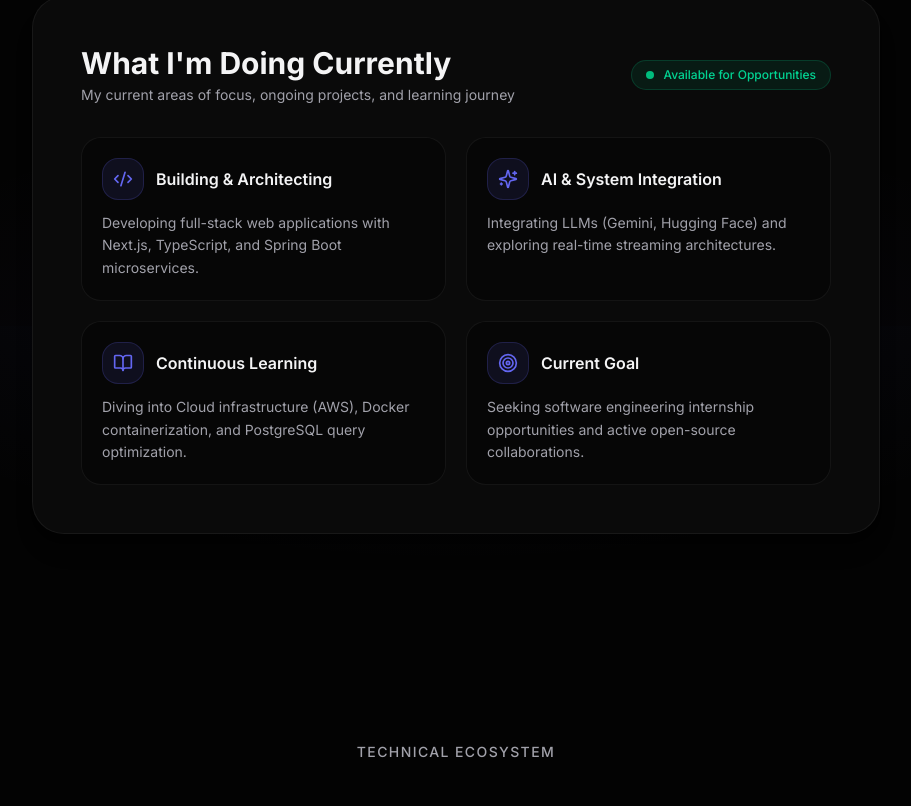
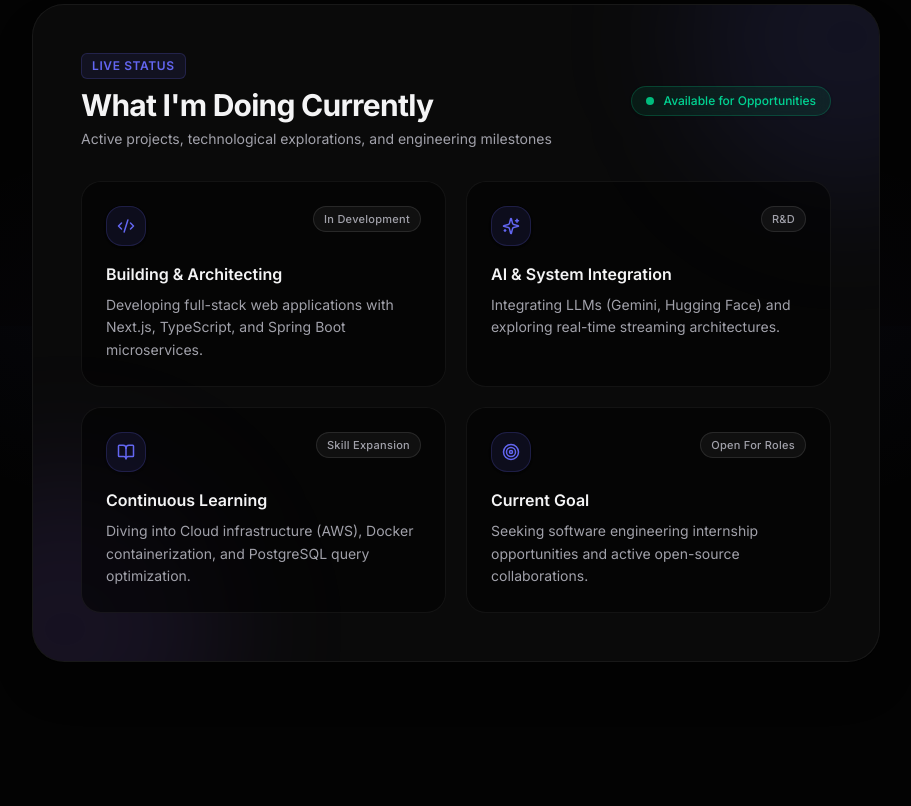
Before and after one commit to KasunBandara921/portfolio, a Next.js app: page / in a window 1280 px wide. Shown: the part 2074-2880 px from the top of the page, without its empty margins (184-1095 px from the left). Built offline with nearby package versions, Linux system fonts and the light colour scheme.

Commit message:
Enhance 'What I'm Doing Currently' section with staggered entrance animations and hover effects

```diff
--- a/src/components/About.tsx
+++ b/src/components/About.tsx
@@ -1,27 +1,61 @@
 "use client";
 
-import { motion } from "framer-motion";
-import { Code2, Sparkles, BookOpen, Target } from "lucide-react";
+import { motion, Variants } from "framer-motion";
+import { Code2, Sparkles, BookOpen, Target, ArrowUpRight } from "lucide-react";
 import portfolioData from "@/data/portfolio.json";
 
+interface CurrentlyItem {
+  icon: string;
+  tag?: string;
+  title: string;
+  desc: string;
+}
+
 const iconMap: Record<string, React.ReactNode> = {
-  Code2: <Code2 size={20} />,
-  Sparkles: <Sparkles size={20} />,
-  BookOpen: <BookOpen size={20} />,
-  Target: <Target size={20} />,
+  Code2: <Code2 size={18} />,
+  Sparkles: <Sparkles size={18} />,
+  BookOpen: <BookOpen size={18} />,
+  Target: <Target size={18} />,
+};
+
+const containerVariants: Variants = {
+  hidden: { opacity: 0, y: 30 },
+  visible: {
+    opacity: 1,
+    y: 0,
+    transition: {
+      duration: 0.7,
+      ease: [0.22, 1, 0.36, 1],
+      staggerChildren: 0.12,
+      delayChildren: 0.15,
+    },
+  },
+};
+
+const itemVariants: Variants = {
+  hidden: { opacity: 0, y: 25, scale: 0.97 },
+  visible: {
+    opacity: 1,
+    y: 0,
+    scale: 1,
+    transition: {
+      duration: 0.55,
+      ease: [0.22, 1, 0.36, 1],
+    },
+  },
 };
 
 export default function About() {
-  const currentlyItems = portfolioData.currently || [];
+  const currentlyItems: CurrentlyItem[] = (portfolioData.currently as CurrentlyItem[]) || [];
 
   return (
-    <section id="about" className="py-24 md:py-32 px-6 max-w-4xl mx-auto space-y-8">
+    <section id="about" className="py-24 md:py-32 px-6 max-w-4xl mx-auto space-y-10">
       {/* About Me Main Card */}
       <motion.div
-        initial={{ opacity: 0, y: 20 }}
+        initial={{ opacity: 0, y: 24 }}
         whileInView={{ opacity: 1, y: 0 }}
-        transition={{ duration: 0.8 }}
-        viewport={{ once: true }}
+        transition={{ duration: 0.8, ease: [0.22, 1, 0.36, 1] }}
+        viewport={{ once: true, amount: 0.2 }}
         className="p-8 md:p-12 rounded-[32px] bg-[var(--color-card)] border border-[var(--color-card-border)] shadow-xl"
       >
         <h2 className="text-4xl font-bold mb-8 text-[var(--color-foreground)]">About Me</h2>
@@ -48,27 +82,36 @@ export default function About() {
         </div>
       </motion.div>
 
-      {/* What I'm Doing Currently Section */}
+      {/* What I'm Doing Currently Section - Modern Staggered Animated Card */}
       <motion.div
-        initial={{ opacity: 0, y: 20 }}
-        whileInView={{ opacity: 1, y: 0 }}
-        transition={{ duration: 0.8, delay: 0.1 }}
-        viewport={{ once: true }}
-        className="p-8 md:p-12 rounded-[32px] bg-[var(--color-card)] border border-[var(--color-card-border)] shadow-xl relative overflow-hidden"
+        variants={containerVariants}
+        initial="hidden"
+        whileInView="visible"
+        viewport={{ once: true, amount: 0.15 }}
+        className="relative p-8 md:p-12 rounded-[32px] bg-[var(--color-card)] border border-[var(--color-card-border)] shadow-2xl overflow-hidden backdrop-blur-xl"
       >
-        {/* Header with Live Status Indicator */}
-        <div className="flex flex-col sm:flex-row sm:items-center justify-between gap-4 mb-8">
+        {/* Subtle Ambient Radial Glows */}
+        <div className="absolute -top-32 -right-32 w-80 h-80 bg-[var(--color-primary)]/10 rounded-full blur-3xl pointer-events-none" />
+        <div className="absolute -bottom-32 -left-32 w-80 h-80 bg-[var(--color-secondary)]/10 rounded-full blur-3xl pointer-events-none" />
+
+        {/* Header with Pulse Beacon */}
+        <div className="relative z-10 flex flex-col sm:flex-row sm:items-center justify-between gap-4 mb-8">
           <div>
-            <h3 className="text-2xl md:text-3xl font-bold text-[var(--color-foreground)]">
+            <div className="flex items-center gap-2 mb-2">
+              <span className="text-xs font-semibold uppercase tracking-wider text-[var(--color-primary)] bg-[var(--color-primary)]/10 px-2.5 py-1 rounded-md border border-[var(--color-primary)]/20">
+                Live Status
+              </span>
+            </div>
+            <h3 className="text-2xl md:text-3xl font-bold text-[var(--color-foreground)] tracking-tight">
               What I&apos;m Doing Currently
             </h3>
-            <p className="text-sm text-[var(--color-muted)] mt-1">
-              My current areas of focus, ongoing projects, and learning journey
+            <p className="text-sm text-[var(--color-muted)] mt-1.5">
+              Active projects, technological explorations, and engineering milestones
             </p>
           </div>
 
-          {/* Live Pulse Badge */}
-          <div className="inline-flex items-center gap-2.5 px-3.5 py-1.5 rounded-full bg-emerald-500/10 border border-emerald-500/20 text-emerald-400 text-xs font-medium w-fit">
+          {/* Live Radar Pulse Badge */}
+          <div className="inline-flex items-center gap-2.5 px-3.5 py-1.5 rounded-full bg-emerald-500/10 border border-emerald-500/25 text-emerald-400 text-xs font-medium w-fit shrink-0 shadow-sm backdrop-blur-sm">
             <span className="relative flex h-2 w-2">
               <span className="animate-ping absolute inline-flex h-full w-full rounded-full bg-emerald-400 opacity-75"></span>
               <span className="relative inline-flex rounded-full h-2 w-2 bg-emerald-500"></span>
@@ -77,26 +120,33 @@ export default function About() {
           </div>
         </div>
 
-        {/* Current Activities Grid */}
-        <div className="grid grid-cols-1 md:grid-cols-2 gap-5">
+        {/* Staggered Interactive Activity Cards */}
+        <div className="relative z-10 grid grid-cols-1 md:grid-cols-2 gap-5">
           {currentlyItems.map((item, index) => (
             <motion.div
               key={index}
-              initial={{ opacity: 0, y: 15 }}
-              whileInView={{ opacity: 1, y: 0 }}
-              transition={{ duration: 0.5, delay: index * 0.1 }}
-              viewport={{ once: true }}
-              className="p-5 rounded-2xl bg-[var(--color-background)]/50 border border-[var(--color-card-border)] hover:border-[var(--color-primary)]/40 transition-all duration-300 group flex flex-col justify-between"
+              variants={itemVariants}
+              whileHover={{ y: -4, transition: { duration: 0.2 } }}
+              className="relative p-6 rounded-2xl bg-[var(--color-background)]/60 border border-[var(--color-card-border)] hover:border-[var(--color-primary)]/50 hover:shadow-lg hover:shadow-[var(--color-primary)]/5 transition-all duration-300 group flex flex-col justify-between"
             >
               <div>
-                <div className="flex items-center gap-3 mb-3">
-                  <div className="p-2.5 rounded-xl bg-[var(--color-primary)]/10 text-[var(--color-primary)] border border-[var(--color-primary)]/20 group-hover:scale-105 transition-transform duration-300">
-                    {iconMap[item.icon] || <Code2 size={20} />}
+                <div className="flex items-start justify-between gap-3 mb-4">
+                  <div className="p-2.5 rounded-xl bg-[var(--color-primary)]/10 text-[var(--color-primary)] border border-[var(--color-primary)]/20 group-hover:scale-110 group-hover:bg-[var(--color-primary)] group-hover:text-white transition-all duration-300 shadow-sm">
+                    {iconMap[item.icon] || <Code2 size={18} />}
                   </div>
-                  <h4 className="font-semibold text-[var(--color-foreground)] text-base group-hover:text-[var(--color-primary)] transition-colors">
-                    {item.title}
-                  </h4>
+
+                  {item.tag && (
+                    <span className="text-[11px] font-medium tracking-wide px-2.5 py-1 rounded-full bg-white/5 border border-white/10 text-[var(--color-muted)] group-hover:text-[var(--color-foreground)] transition-colors">
+                      {item.tag}
+                    </span>
+                  )}
                 </div>
+
+                <h4 className="font-semibold text-[var(--color-foreground)] text-base mb-2 group-hover:text-[var(--color-primary)] transition-colors flex items-center gap-1.5">
+                  <span>{item.title}</span>
+                  <ArrowUpRight size={14} className="opacity-0 -translate-x-1 translate-y-1 group-hover:opacity-100 group-hover:translate-x-0 group-hover:translate-y-0 transition-all duration-300 text-[var(--color-primary)]" />
+                </h4>
+
                 <p className="text-sm text-[var(--color-muted)] leading-relaxed">
                   {item.desc}
                 </p>
--- a/src/data/portfolio.json
+++ b/src/data/portfolio.json
@@ -36,21 +36,25 @@
   "currently": [
     {
       "icon": "Code2",
+      "tag": "In Development",
       "title": "Building & Architecting",
       "desc": "Developing full-stack web applications with Next.js, TypeScript, and Spring Boot microservices."
     },
     {
       "icon": "Sparkles",
+      "tag": "R&D",
       "title": "AI & System Integration",
       "desc": "Integrating LLMs (Gemini, Hugging Face) and exploring real-time streaming architectures."
     },
     {
       "icon": "BookOpen",
+      "tag": "Skill Expansion",
       "title": "Continuous Learning",
       "desc": "Diving into Cloud infrastructure (AWS), Docker containerization, and PostgreSQL query optimization."
     },
     {
       "icon": "Target",
+      "tag": "Open For Roles",
       "title": "Current Goal",
       "desc": "Seeking software engineering internship opportunities and active open-source collaborations."
     }
```
